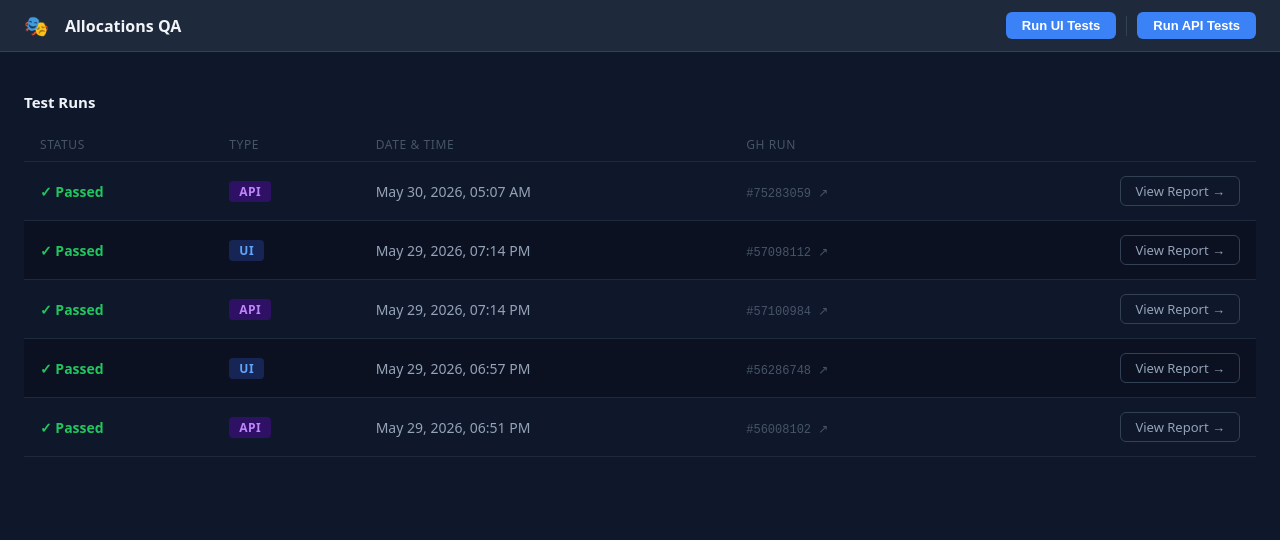
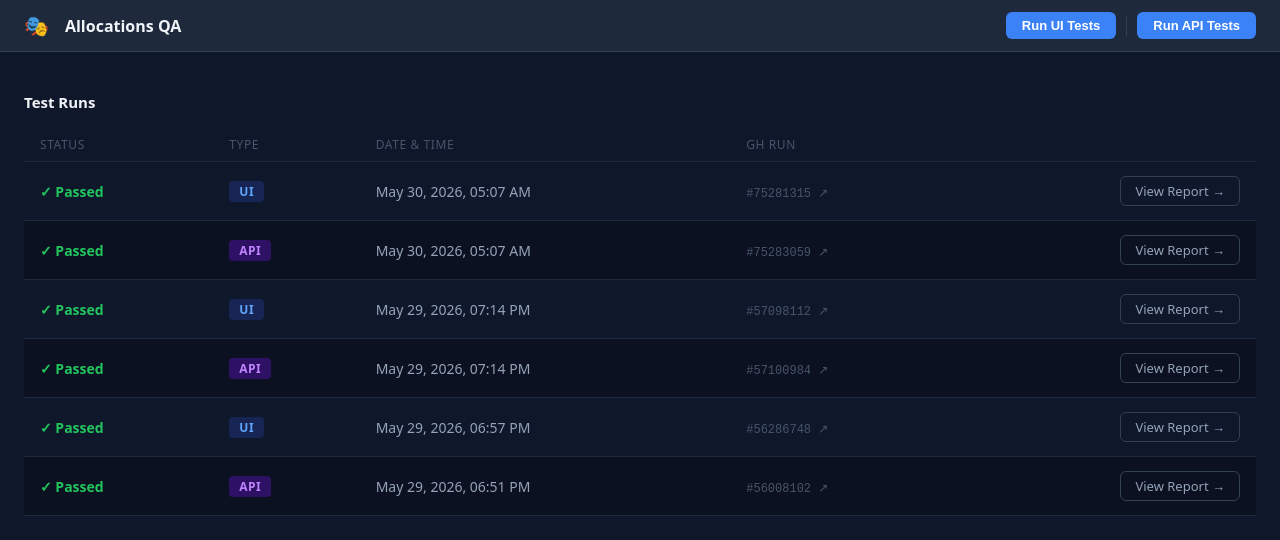
Before and after one commit to Assign4/allocations-qa, a Next.js app: page / in a window 1280 px wide. Shown: the top 540 px of the page. Built offline with nearby package versions, Linux system fonts and the light colour scheme.

Commit message:
chore: update UI test report [skip ci]

```diff
--- a/public/last-updated.json
+++ b/public/last-updated.json
@@ -1 +1,5 @@
+<<<<<<< Updated upstream
 {"timestamp": 1780117641405, "type": "api"}
+=======
+{"timestamp": 1780117656630, "type": "ui"}
+>>>>>>> Stashed changes
--- a/public/runs.json
+++ b/public/runs.json
@@ -1,4 +1,11 @@
 [
+  {
+    "id": "26675281315",
+    "type": "ui",
+    "status": "passed",
+    "date": "2026-05-30T05:07:36.951Z",
+    "runUrl": "https://github.com/Assign4/allocations-qa/actions/runs/26675281315"
+  },
   {
     "id": "26675283059",
     "type": "api",
```
Also changed, not shown: public/ui-report/index.html (+1 -1 lines), 2 other files (tests, documents, lock files or other folders).
